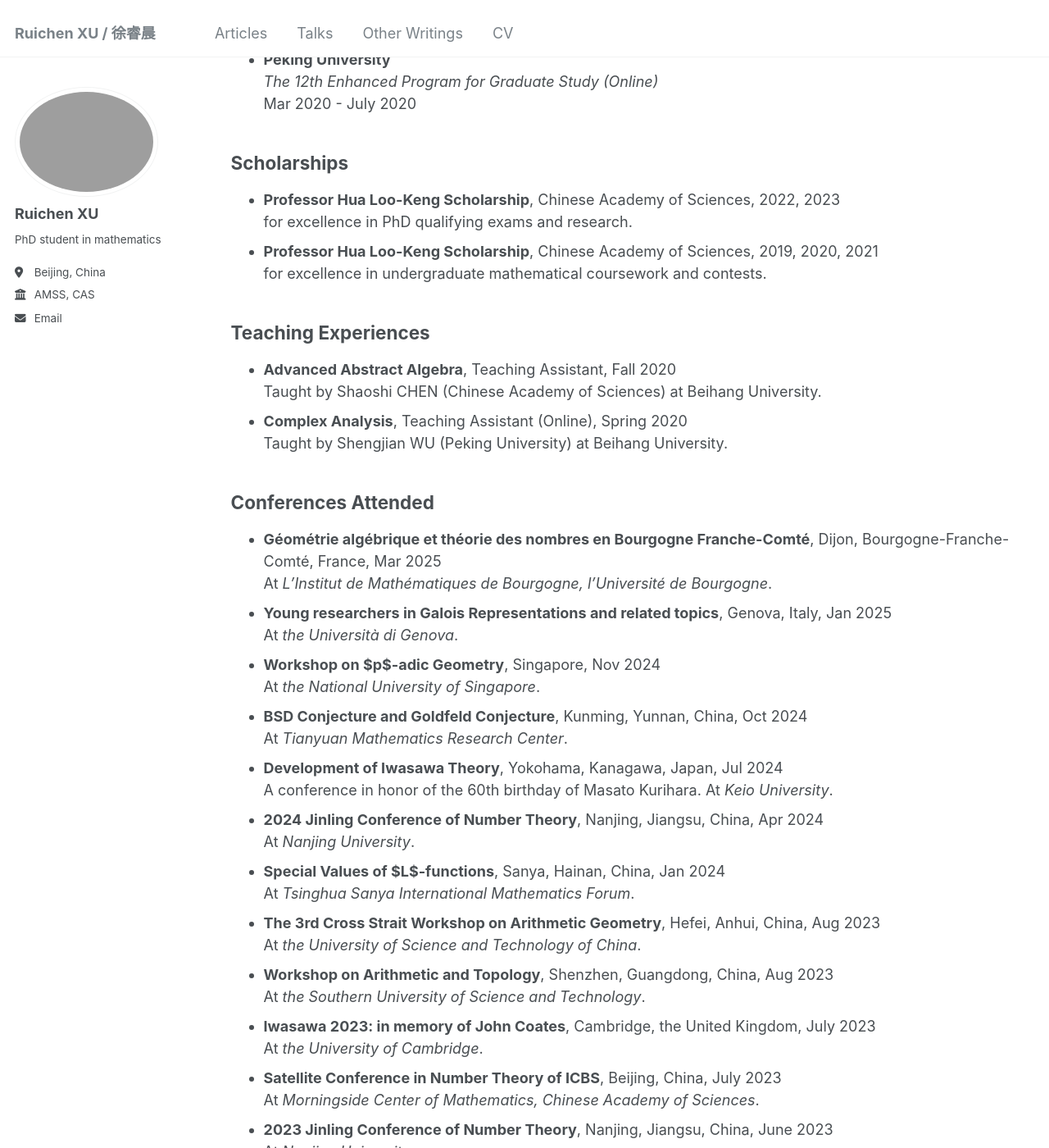
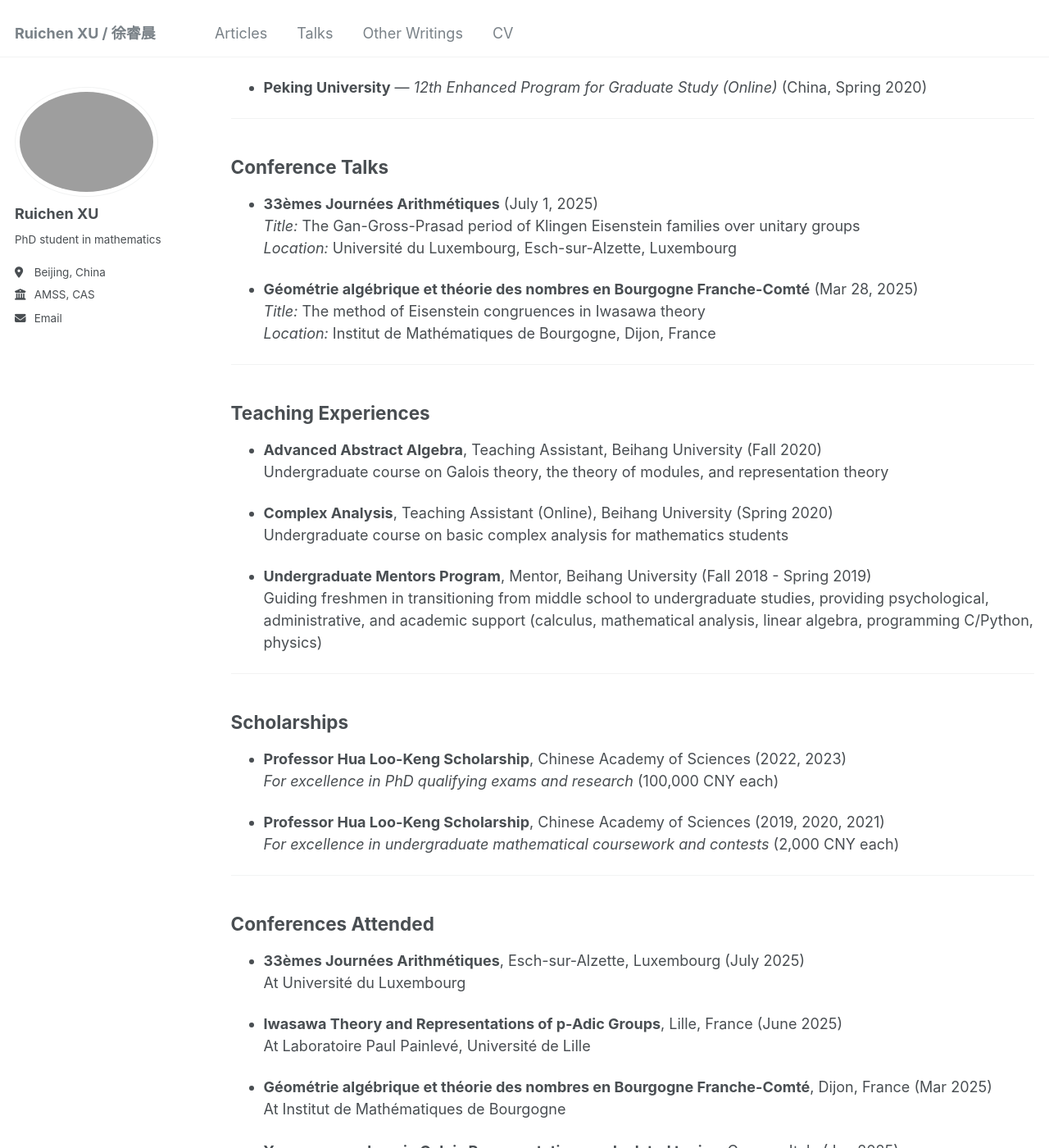
Before and after one commit to XuRuichen98/XuRuichen98.github.io, a Jekyll site: the page built from _pages/cv.md, in a window 1280 px wide and 1400 px high, scrolled down 1526 px. Shown: the whole window at 82% size. Built offline with Jekyll 4.4.1, drawn with Linux system fonts in a browser that asks for light colours; some of the changed text lies outside the part shown.

Commit message:
Update CV

```diff
--- a/_pages/cv.md
+++ b/_pages/cv.md
@@ -8,108 +8,185 @@ redirect_from:
 ---
 
 # Ruichen XU (徐睿晨)
+
 **Ph.D Student, Chinese Academy of Sciences**
-📧 [xuruichen21@mails.ucas.ac.cn](mailto:xuruichen21@mails.ucas.ac.cn)
+
+✉️ [xuruichen21@mails.ucas.ac.cn](mailto:xuruichen21@mails.ucas.ac.cn)
 🌐 [https://xuruichen98.github.io/](https://xuruichen98.github.io/)
-📍 Beijing, China
 
-[Downloadable CV](/files/CV20250702.pdf). Version: July 2, 2025
+**Citizenship:** People's Republic of China
+**Current Place of Residence:** Beijing, China
+
+**Download**：[English Version](../files/CV20250904en.pdf) and [Chinese Version 中文版](../files/CV20250904cn.pdf).
+
+
+
+*Update: September 4, 2025*.
 
 ---
-An older version:
 
 ## Education
-- **Chinese Academy of Sciences**
-  *Ph.D student in mathematics*
-  Sept 2021 - *July 2026 (Expected)*
+
+- **Chinese Academy of Sciences** — *Ph.D student in mathematics* (Sept 2021 - July 2026, expected)
+
   - Doctoral Advisor: Xin WAN
-  - Research Interests: Number theory, especially Iwasawa theory.
+  - Research Interest: Number theory, especially Iwasawa theory. In particular:
+    - Automorphic methods in Iwasawa theory
+    - Construction of Euler systems
+    - Iwasawa theory in (Hida, Coleman or universal) families
+    - Arithmetic applications of Iwasawa theory: Birch and Swinnerton-Dyer conjecture, and its generalization to the Bloch-Kato conjecture, etc.
 
-- **Beihang University**
-  *Bachelor of Science in mathematics*
-  Sept 2017 - July 2021
+- **Beihang University** — *Bachelor of Science in mathematics* (Sept 2017 - July 2021)
+
   - Undergraduate Advisor: Peng GAO and Shijin ZHANG (thesis advisor)
   - Undergraduate Thesis: *The Proof of Fermat's Last Theorem: Wiles' Proof and Beyond*
 
+---
+
 ## Publications and Preprints
-- *On the Mordell-Weil rank of certain CM abelian varieties over anticyclotomic towers*, with *Haidong LI*, preprint (2025). arXiv: [2502.12648](https://arxiv.org/abs/2502.12648).
-- *The Gan-Gross-Prasad period of Klingen Eisenstein families over unitary groups*, preprint (2024). arXiv: [2410.13132](https://arxiv.org/abs/2410.13132).
 
-## Conference Talks
-- *The method of Eisenstein congruences in Iwasawa theory*. At the conference "Géométrie algébrique et théorie des nombres en Bourgogne Franche-Comté", Institut de Mathématiques de Bourgogne. March 28, 2025.
-
-## Visiting Experiences
-- **L'Université de Franche-Comté**
-  Dec 2024 - *July 2025 (Expected)*
-  - Host Advisor: Olivier FOUQUET
-  - Host Institute: Laboratoire de Mathématiques de Besançon (LmB)
-  - Supported by the program *2024 International Research Collaboration Program for Postgraduate Students* of Chinese Academy of Sciences, together with LmB.
-
-- **Peking University**
-  *The 13th Enhanced Program for Graduate Study*
-  Mar 2021 - July 2021
-
-- **Peking University**
-  *The 12th Enhanced Program for Graduate Study (Online)*
-  Mar 2020 - July 2020
-
-## Scholarships
-- **Professor Hua Loo-Keng Scholarship**, Chinese Academy of Sciences, 2022, 2023
-  for excellence in PhD qualifying exams and research.
-- **Professor Hua Loo-Keng Scholarship**, Chinese Academy of Sciences, 2019, 2020, 2021
-  for excellence in undergraduate mathematical coursework and contests.
-
-## Teaching Experiences
-- **Advanced Abstract Algebra**, Teaching Assistant, Fall 2020
-  Taught by Shaoshi CHEN (Chinese Academy of Sciences) at Beihang University.
-- **Complex Analysis**, Teaching Assistant (Online), Spring 2020
-  Taught by Shengjian WU (Peking University) at Beihang University.
-
-## Conferences Attended
-- **Géométrie algébrique et théorie des nombres en Bourgogne Franche-Comté**, Dijon, Bourgogne-Franche-Comté, France, Mar 2025
-  At *L'Institut de Mathématiques de Bourgogne, l'Université de Bourgogne*.
-- **Young researchers in Galois Representations and related topics**, Genova, Italy, Jan 2025
-  At *the Università di Genova*.
-- **Workshop on $p$-adic Geometry**, Singapore, Nov 2024
-  At *the National University of Singapore*.
-- **BSD Conjecture and Goldfeld Conjecture**, Kunming, Yunnan, China, Oct 2024
-  At *Tianyuan Mathematics Research Center*.
-- **Development of Iwasawa Theory**, Yokohama, Kanagawa, Japan, Jul 2024
-  A conference in honor of the 60th birthday of Masato Kurihara. At *Keio University*.
-- **2024 Jinling Conference of Number Theory**, Nanjing, Jiangsu, China, Apr 2024
-  At *Nanjing University*.
-- **Special Values of $L$-functions**, Sanya, Hainan, China, Jan 2024
-  At *Tsinghua Sanya International Mathematics Forum*.
-- **The 3rd Cross Strait Workshop on Arithmetic Geometry**, Hefei, Anhui, China, Aug 2023
-  At *the University of Science and Technology of China*.
-- **Workshop on Arithmetic and Topology**, Shenzhen, Guangdong, China, Aug 2023
-  At *the Southern University of Science and Technology*.
-- **Iwasawa 2023: in memory of John Coates**, Cambridge, the United Kingdom, July 2023
-  At *the University of Cambridge*.
-- **Satellite Conference in Number Theory of ICBS**, Beijing, China, July 2023
-  At *Morningside Center of Mathematics, Chinese Academy of Sciences*.
-- **2023 Jinling Conference of Number Theory**, Nanjing, Jiangsu, China, June 2023
-  At *Nanjing University*.
-
-## Summer Schools Attended
-- **Summer school on Galois representations and Reciprocity**, Hanoi, Vietnam, July 2024
-  At *Vietnam Institute for Advanced Study in Mathematics*.
-- **2021 Summer School on Number Theory**, Xi'an, Shaanxi, China, July 2021
-  At *Xi'an Jiaotong University*.
-- **Theta Correspondence and Its Arithmetic Applications**, Suzhou, Jiangsu, China, July 2021
-  At *Soochow University*.
-- **Short Courses on Number Theory**, Xiamen, Fujian, China (Online), July 2020
-  At *Xiamen University*.
-- **2020 SCMS Algebraic Geometry Summer School**, Shanghai, China (Online), July 2020
-  At *Shanghai Center of Mathematical Sciences, Fudan University*.
-- **"The Road to Mathematics" Int'l Summer School**, Harbin, Heilongjiang, China, July 2019
-  At *Harbin Institute of Technology*.
-
-## Languages
-- **Chinese**: Native
-- **English**: Proficient
-- **French**: Beginner
+- (In preparation) Olivier FOUQUET, Arthur GERARD, **Ruichen XU**, *Universal Iwasawa theory and modular forms of weight one*.
+- Haidong LI, **Ruichen XU**, *On the Mordell-Weil rank of certain CM abelian varieties over anticyclotomic towers*, preprint (2025). [arXiv:2502.12648](https://arxiv.org/abs/2502.12648)
+- **Ruichen XU**, *The Gan-Gross-Prasad period of Klingen Eisenstein families over unitary groups*, preprint (2024). [arXiv:2410.13132](https://arxiv.org/abs/2410.13132)
 
 ---
 
-_Last Updated: 29/03/2025_
+## Visiting Experiences
+
+- **Université Marie et Louis Pasteur** — *Visiting Doctoral Student* (France, Dec 2024 - July 2025)
+
+  - Host Advisor: Olivier FOUQUET
+  - Funded by the program *2024 International Research Collaboration Program for Postgraduate Students* of Chinese Academy of Sciences (1 350 EUR monthly)
+
+- **Peking University** — *13th Enhanced Program for Graduate Study* (China, Spring 2021)
+
+- **Peking University** — *12th Enhanced Program for Graduate Study (Online)* (China, Spring 2020)
+
+---
+
+## Conference Talks
+
+- **33èmes Journées Arithmétiques** (July 1, 2025)
+  *Title:* The Gan-Gross-Prasad period of Klingen Eisenstein families over unitary groups
+  *Location:* Université du Luxembourg, Esch-sur-Alzette, Luxembourg
+
+- **Géométrie algébrique et théorie des nombres en Bourgogne Franche-Comté** (Mar 28, 2025)
+  *Title:* The method of Eisenstein congruences in Iwasawa theory
+  *Location:* Institut de Mathématiques de Bourgogne, Dijon, France
+
+---
+
+## Teaching Experiences
+
+- **Advanced Abstract Algebra**, Teaching Assistant, Beihang University (Fall 2020)
+  Undergraduate course on Galois theory, the theory of modules, and representation theory
+
+- **Complex Analysis**, Teaching Assistant (Online), Beihang University (Spring 2020)
+  Undergraduate course on basic complex analysis for mathematics students
+
+- **Undergraduate Mentors Program**, Mentor, Beihang University (Fall 2018 - Spring 2019)
+  Guiding freshmen in transitioning from middle school to undergraduate studies, providing psychological, administrative, and academic support (calculus, mathematical analysis, linear algebra, programming C/Python, physics)
+
+---
+
+## Scholarships
+
+- **Professor Hua Loo-Keng Scholarship**, Chinese Academy of Sciences (2022, 2023)
+  *For excellence in PhD qualifying exams and research* (100,000 CNY each)
+
+- **Professor Hua Loo-Keng Scholarship**, Chinese Academy of Sciences (2019, 2020, 2021)
+  *For excellence in undergraduate mathematical coursework and contests* (2,000 CNY each)
+
+---
+
+## Conferences Attended
+
+- **33èmes Journées Arithmétiques**, Esch-sur-Alzette, Luxembourg (July 2025)
+  At Université du Luxembourg
+
+- **Iwasawa Theory and Representations of p-Adic Groups**, Lille, France (June 2025)
+  At Laboratoire Paul Painlevé, Université de Lille
+
+- **Géométrie algébrique et théorie des nombres en Bourgogne Franche-Comté**, Dijon, France (Mar 2025)
+  At Institut de Mathématiques de Bourgogne
+
+- **Young researchers in Galois Representations and related topics**, Genova, Italy (Jan 2025)
+  At Università di Genova
+
+- **Workshop on p-adic Geometry**, Singapore (Nov 2024)
+  At National University of Singapore
+
+- **BSD Conjecture and Goldfeld Conjecture**, Kunming, Yunnan, China (Oct 2024)
+  At Tianyuan Mathematics Research Center
+
+- **Development of Iwasawa Theory**, Yokohama, Kanagawa, Japan (Jul 2024)
+  A conference in honor of the 60th birthday of Masato Kurihara, at Keio University
+
+- **2024 Jinling Conference of Number Theory**, Nanjing, Jiangsu, China (Apr 2024)
+  At Nanjing University
+
+- **Special Values of L-functions**, Sanya, Hainan, China (Jan 2024)
+  At Tsinghua Sanya International Mathematics Forum
+
+- **The 3rd Cross Strait Workshop on Arithmetic Geometry**, Hefei, Anhui, China (Aug 2023)
+  At University of Science and Technology of China
+
+- **Workshop on Arithmetic and Topology**, Shenzhen, Guangdong, China (Aug 2023)
+  At Southern University of Science and Technology
+
+- **Iwasawa 2023: in memory of John Coates**, Cambridge, UK (July 2023)
+  At University of Cambridge
+
+- **Satellite Conference in Number Theory of ICBS**, Beijing, China (July 2023)
+  At Morningside Center of Mathematics, Chinese Academy of Sciences
+
+- **2023 Jinling Conference of Number Theory**, Nanjing, Jiangsu, China (June 2023)
+  At Nanjing University
+
+---
+
+## Summer Schools Attended
+
+- **Summer school on Galois representations and Reciprocity**, Hanoi, Vietnam (July 2024)
+  At Vietnam Institute for Advanced Study in Mathematics
+
+- **2021 Summer School on Number Theory**, Xi'an, Shaanxi, China (July 2021)
+  At Xi'an Jiaotong University
+
+- **Theta Correspondence and Its Arithmetic Applications**, Suzhou, Jiangsu, China (July 2021)
+  At Soochow University
+
+- **Short Courses on Number Theory**, Xiamen, Fujian, China (Online, July 2020)
+  At Xiamen University
+
+- **2020 SCMS Algebraic Geometry Summer School**, Shanghai, China (Online, July 2020)
+  At Shanghai Center of Mathematical Sciences, Fudan University
+
+- **"The Road to Mathematics" Int'l Summer School**, Harbin, Heilongjiang, China (July 2019)
+  At Harbin Institute of Technology
+
+---
+
+## Seminars Organized and Attended
+
+As organizer and main speaker:
+
+- **Universal Iwasawa theory** (Fall 2024)
+  Studied the [article](https://arxiv.org/abs/2107.13726) *The Iwasawa Main Conjecture for universal families of modular motives* by O. Fouquet and X. Wan
+
+- **Automorphic methods in Iwasawa theory** (Spring 2023 - Fall 2023, Spring 2025)
+  Studied the machinery of Eisenstein congruences via the [article](https://link.springer.com/article/10.1007/s00222-013-0448-1) *The Iwasawa Main Conjectures for GL₂* by C. Skinner and E. Urban
+
+- **Iwasawa Theory of elliptic curves** (Fall 2021, Fall 2023)
+  Studied the [article](http://www.ams.org/pcms/009) *Introduction to Iwasawa Theory for Elliptic Curves* by R. Greenberg, focusing on solving all exercises
+
+- **Automorphic Forms and Automorphic Representations** (Spring 2022 - Fall 2022)
+  Following the [textbook](https://link.springer.com/book/10.1007/978-3-031-41153-3) *An Introduction to Automorphic Representations* by J. Getz and H. Hahn
+
+As organizer and speaker:
+
+- **Rational points on elliptic curves** (Fall 2024)
+  Following the [textbook](https://bookstore.ams.org/cbms-101/) *Rational Points on Modular Elliptic Curves* by H. Darmon
+
+- **Arithmetic of elliptic curves** (Fall 2023 - Spring 2024)
+  Following the textbooks [*Arithmetic of Elliptic Curves*](https://link.springer.com/book/10.1007/978-0-387-09494-6) and [*Advanced Topics in the Arithmetic of Elliptic Curves*](https://link.springer.com/book/10.1007/978-1-4612-0851-8) by J. Silverman
```
Also changed, not shown: _pages/about.md (+11 -5 lines), 2 other files.
